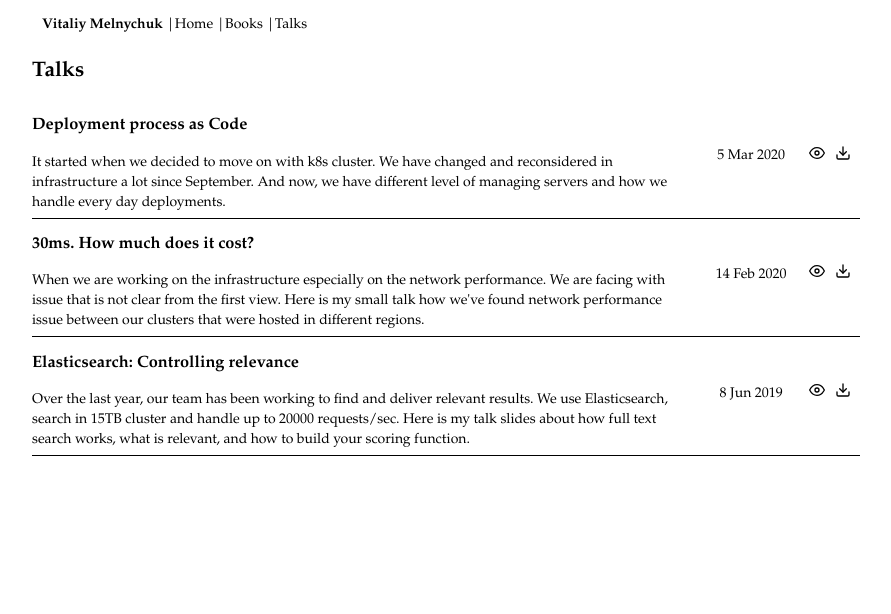
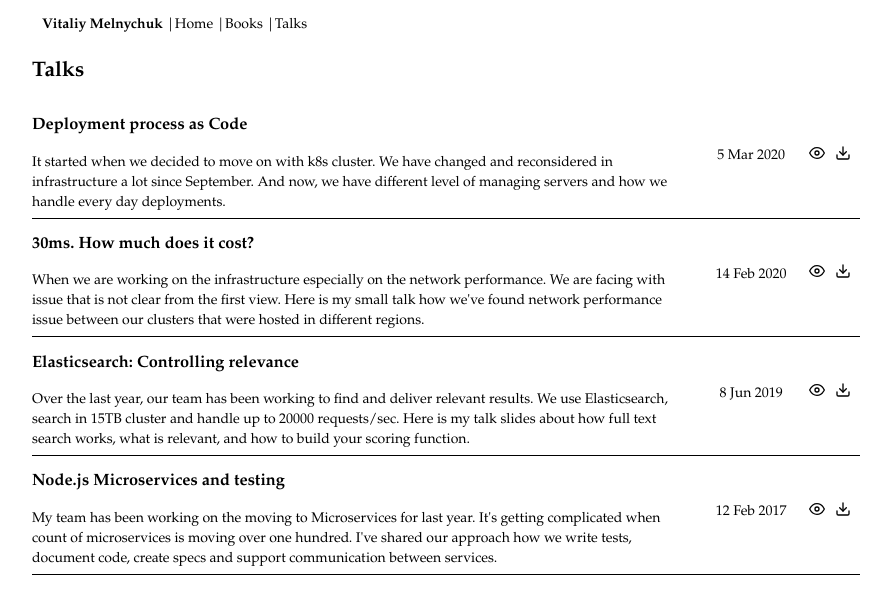
Before and after one commit to vitaliimelnychuk/blog, a Next.js app: page /talks in a window 1280 px wide. Shown: the top 614 px of the page, without its empty margins (194-1085 px from the left). Built offline with nearby package versions, Linux system fonts and the light colour scheme.

Commit message:
add "Node.js Microservices and testing" talk

```diff
--- a/content/talks.ts
+++ b/content/talks.ts
@@ -23,5 +23,11 @@ export const talks = [
     description: "Over the last year, our team has been working to find and deliver relevant results. We use Elasticsearch, search in 15TB cluster and handle up to 20000 requests/sec. Here is my talk slides about how full text search works, what is relevant, and how to build your scoring function.",
     date: new Date("June 8 2019"),
     url: "static/pdf/elasticsearch-controlling-relevance.pdf"
+  },
+  {
+    title: "Node.js Microservices and testing",
+    description: "My team has been working on the moving to Microservices for last year. It's getting complicated when count of microservices is moving over one hundred. I've shared our approach how we write tests, document code, create specs and support communication between services.",
+    date: new Date("12 Feb 2017"),
+    url: "static/pdf/nodejs-microservices-and-testing.pdf"
   }
 ] as TTalk[]
```
Also changed, not shown: 1 other file (tests, documents, lock files or other folders).
